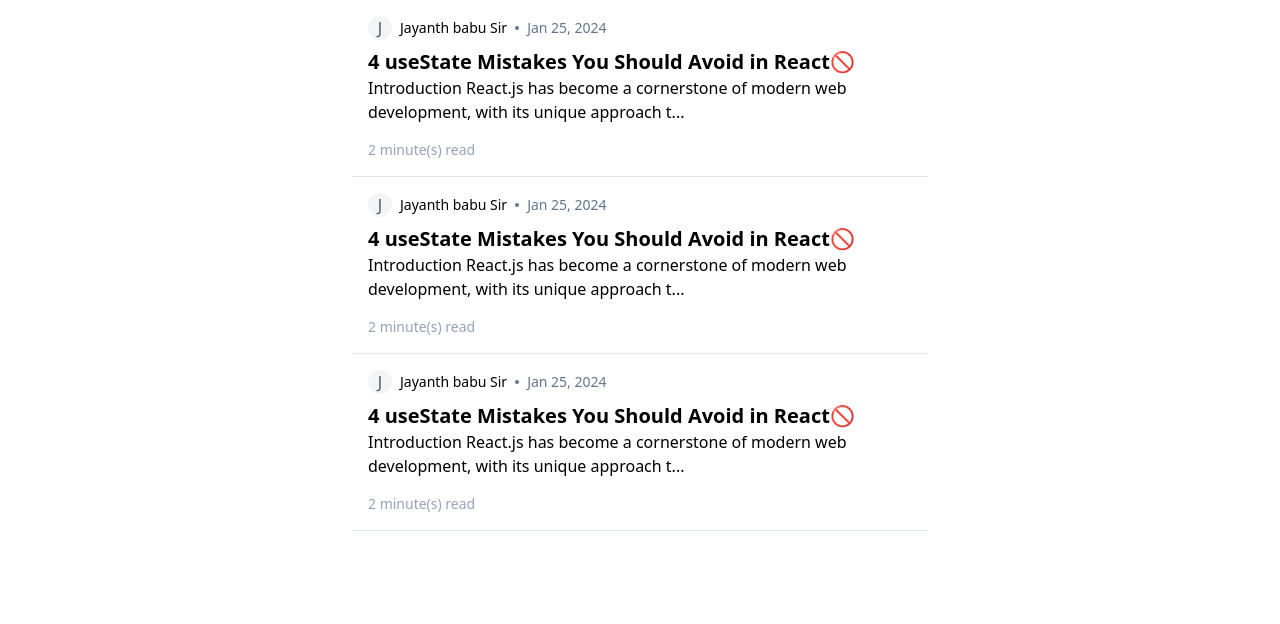
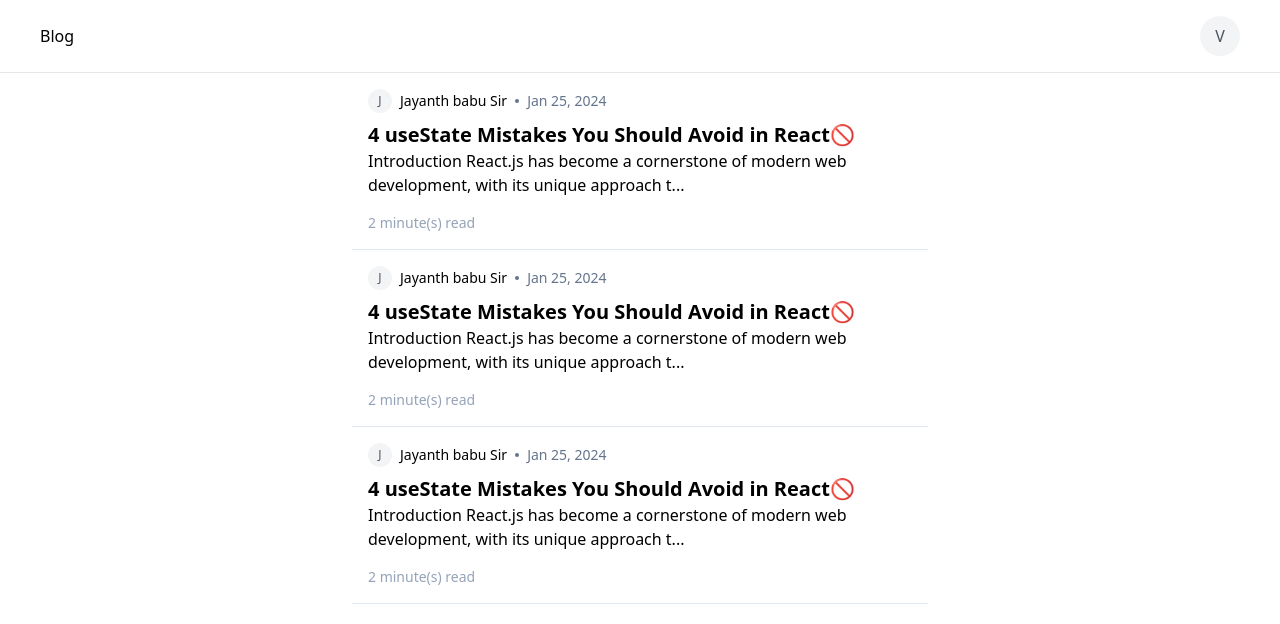
Before and after one commit to vinaybadgujar102/blogging-app, a React (Vite) app in the folder frontend/: page /blogs in a window 1280 px wide. Shown: the top 624 px of the page. Built offline with nearby package versions, Linux system fonts and the light colour scheme.

Commit message:
add basic appbar

```diff
--- /dev/null
+++ b/frontend/src/components/Appbar.tsx
@@ -0,0 +1,15 @@
+import React from "react";
+import { Avatar } from "./BlogCard";
+
+const Appbar = () => {
+  return (
+    <div className="border-b flex justify-between px-10 py-4">
+      <div className="flex flex-col justify-center">Blog</div>
+      <div>
+        <Avatar name="Vinay" size={"big"} />
+      </div>
+    </div>
+  );
+};
+
+export default Appbar;
--- a/frontend/src/components/BlogCard.tsx
+++ b/frontend/src/components/BlogCard.tsx
@@ -36,10 +36,24 @@
   );
 };
 
-function Avatar({ name }: { name: string }) {
+export function Avatar({
+  name,
+  size = "small",
+}: {
+  name: string;
+  size?: "small" | "big";
+}) {
   return (
-    <div className="relative inline-flex items-center justify-center w-6 h-6 overflow-hidden bg-gray-100 rounded-full dark:bg-gray-600">
-      <span className="font-xs text-gray-600 dark:text-gray-300">
+    <div
+      className={`relative inline-flex items-center justify-center ${
+        size === "small" ? "w-6 h-6" : "w-10 h-10"
+      } overflow-hidden bg-gray-100 rounded-full dark:bg-gray-600`}
+    >
+      <span
+        className={`${
+          size === "small" ? "text-xs" : "text-md"
+        } text-gray-600 dark:text-gray-300`}
+      >
         {name.charAt(0)}
       </span>
     </div>
--- a/frontend/src/pages/Blogs.tsx
+++ b/frontend/src/pages/Blogs.tsx
@@ -1,8 +1,11 @@
 import React from "react";
 import BlogCard from "../components/BlogCard";
+import Appbar from "../components/Appbar";
 
 const Blogs = () => {
   return (
+    <div>
+      <Appbar />
       <div className="flex justify-center">
         <div className="max-w-xl">
           <BlogCard
@@ -25,6 +28,7 @@
           />
         </div>
       </div>
+    </div>
   );
 };
 
```
Lines whose indentation alone changed are shown as unchanged.
